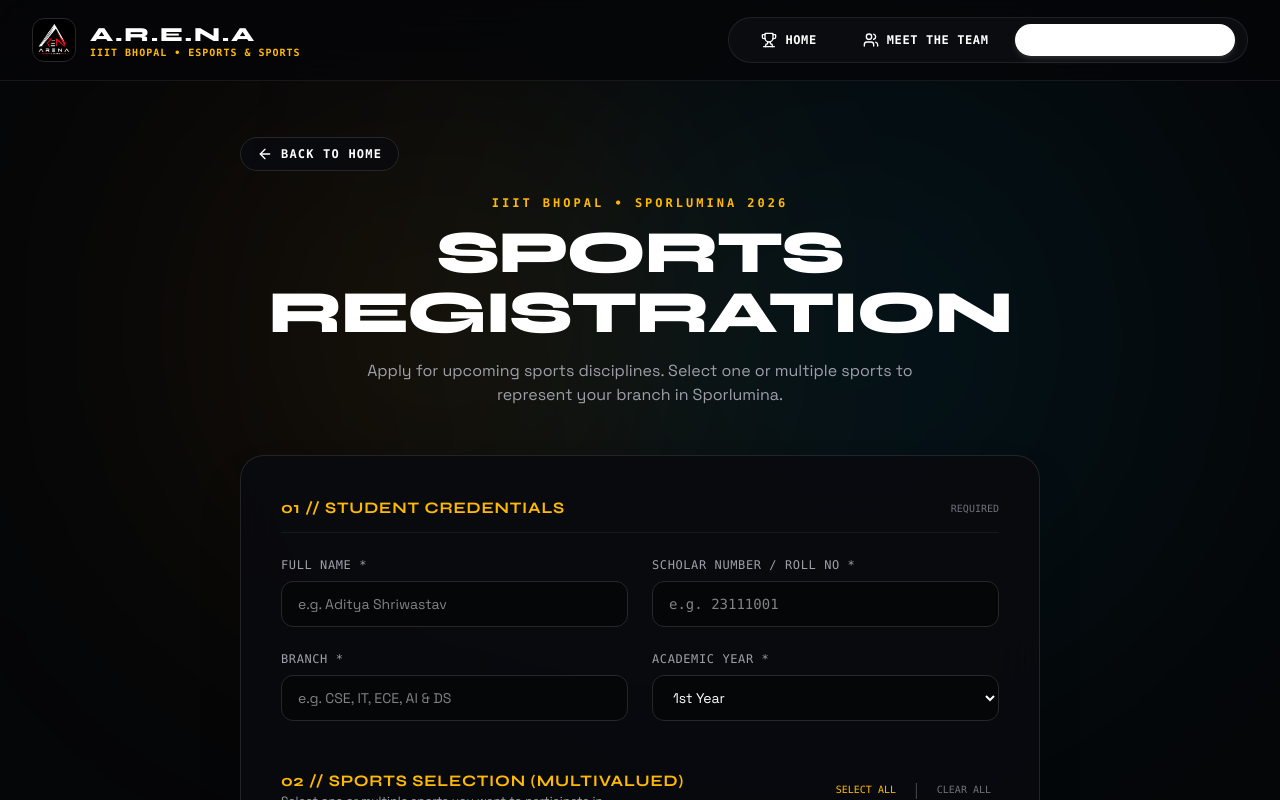
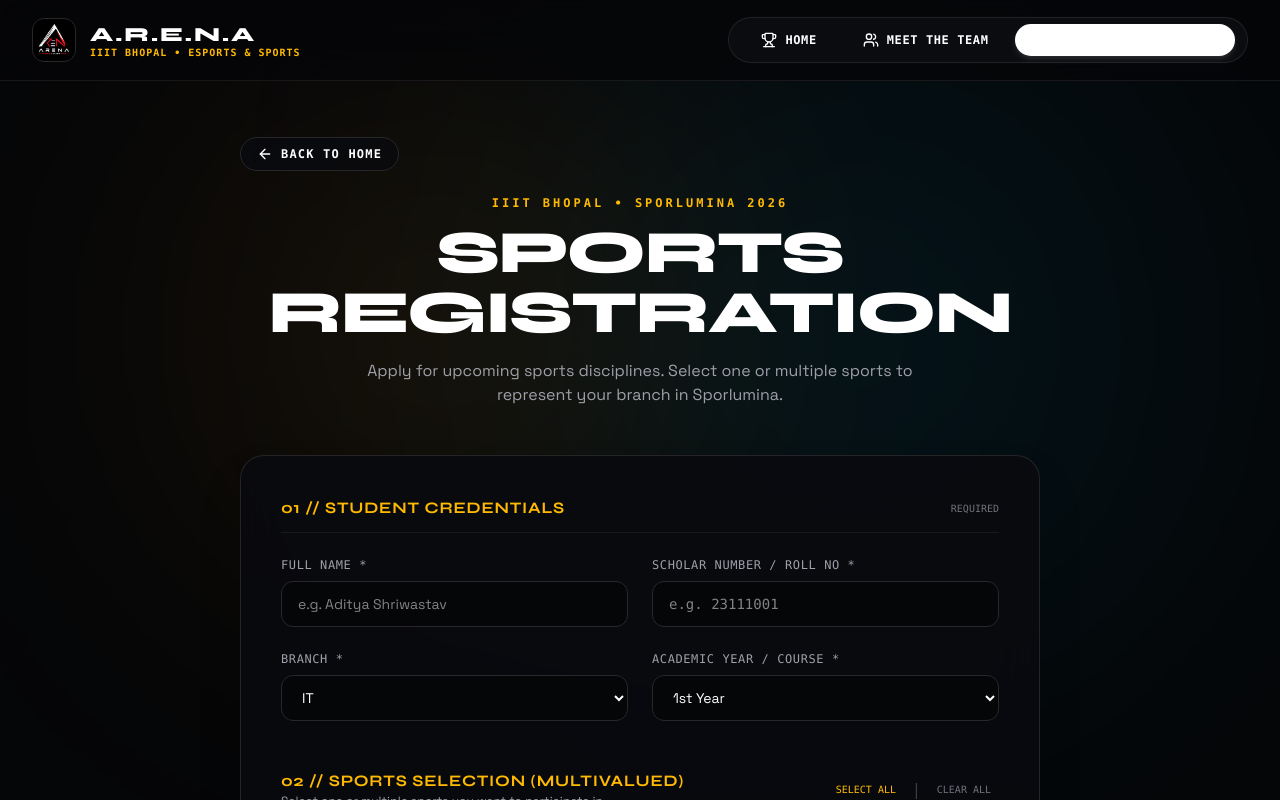
Before and after one commit to arena-iiitbpl/arena-web, a Next.js app: page /apply in a window 1280 px wide. Shown: the top 800 px of the page. Built offline with nearby package versions, Linux system fonts and the light colour scheme.

Commit message:
Update registration form with selectable branch dropdown, MCA and MTECH options, and Instagram follow button

```diff
--- a/app/apply/page.js
+++ b/app/apply/page.js
@@ -11,8 +11,19 @@
   AlertCircle,
   Loader2,
   Check,
-  Download
+  Download,
+  ExternalLink
 } from "lucide-react";
+
+function InstagramIcon(props) {
+  return (
+    <svg viewBox="0 0 24 24" stroke="currentColor" strokeWidth="2" fill="none" strokeLinecap="round" strokeLinejoin="round" {...props}>
+      <rect x="2" y="2" width="20" height="20" rx="5" ry="5" />
+      <path d="M16 11.37A4 4 0 1 1 12.63 8 4 4 0 0 1 16 11.37z" />
+      <line x1="17.5" y1="6.5" x2="17.51" y2="6.5" />
+    </svg>
+  );
+}
 
 // Exact list of 11 sports requested by user
 const SPORTS_LIST = [
@@ -29,13 +40,15 @@
   { id: "volleyball", name: "Volleyball", category: "Physical" },
 ];
 
-const YEAR_OPTIONS = ["1st Year", "2nd Year", "3rd Year", "4th Year"];
+const BRANCH_OPTIONS = ["IT", "MNC", "PNC", "CSE", "AI", "DS", "CS", "CPS", "ECE"];
+
+const YEAR_OPTIONS = ["1st Year", "2nd Year", "3rd Year", "4th Year", "MCA", "MTECH"];
 
 export default function ApplyPage() {
   const [formData, setFormData] = useState({
     name: "",
     scholarNo: "",
-    branch: "",
+    branch: BRANCH_OPTIONS[0],
     year: YEAR_OPTIONS[0],
     selectedSports: [],
   });
@@ -90,7 +103,7 @@
     }
 
     if (!formData.branch.trim()) {
-      setErrorMsg("Please enter your Branch.");
+      setErrorMsg("Please select your Branch.");
       return;
     }
 
@@ -210,11 +223,11 @@
 
               <div className="flex justify-between border-b border-zinc-900 pb-2">
                 <span className="text-zinc-500 font-mono">Branch:</span>
-                <span className="font-bold text-white">{successData.branch}</span>
+                <span className="font-bold text-white uppercase">{successData.branch}</span>
               </div>
 
               <div className="flex justify-between border-b border-zinc-900 pb-2">
-                <span className="text-zinc-500 font-mono">Academic Year:</span>
+                <span className="text-zinc-500 font-mono">Academic Year / Course:</span>
                 <span className="font-bold text-white">{successData.year}</span>
               </div>
 
@@ -230,10 +243,22 @@
               </div>
             </div>
 
+            {/* Action Buttons including Instagram Follow */}
             <div className="flex flex-col sm:flex-row items-center justify-center gap-4">
+              <a
+                href="https://www.instagram.com/arena_iiitb?stkn=OGR5ZHphMWYwaTE2"
+                target="_blank"
+                rel="noopener noreferrer"
+                className="w-full sm:w-auto inline-flex items-center justify-center gap-2.5 px-6 py-3.5 rounded-full bg-gradient-to-r from-purple-600 via-pink-600 to-amber-500 text-white font-extrabold text-xs uppercase tracking-widest font-mono hover:opacity-90 transition-all duration-300 shadow-lg shadow-pink-500/20"
+              >
+                <InstagramIcon className="w-4 h-4" />
+                <span>Follow A.R.E.N.A on Instagram</span>
+                <ExternalLink className="w-3.5 h-3.5 opacity-80" />
+              </a>
+
               <button
                 onClick={() => window.print()}
-                className="w-full sm:w-auto inline-flex items-center justify-center gap-2 px-6 py-3 rounded-full bg-white text-black font-extrabold text-xs uppercase tracking-widest font-mono hover:bg-amber-400 transition-colors"
+                className="w-full sm:w-auto inline-flex items-center justify-center gap-2 px-6 py-3.5 rounded-full bg-white text-black font-extrabold text-xs uppercase tracking-widest font-mono hover:bg-amber-400 transition-colors"
               >
                 <Download className="w-4 h-4" />
                 <span>Save / Print Receipt</span>
@@ -245,12 +270,12 @@
                   setFormData({
                     name: "",
                     scholarNo: "",
-                    branch: "",
+                    branch: BRANCH_OPTIONS[0],
                     year: YEAR_OPTIONS[0],
                     selectedSports: [],
                   });
                 }}
-                className="w-full sm:w-auto inline-flex items-center justify-center gap-2 px-6 py-3 rounded-full bg-zinc-900 border border-zinc-800 text-zinc-300 font-mono text-xs font-bold uppercase tracking-widest hover:text-white hover:border-zinc-700"
+                className="w-full sm:w-auto inline-flex items-center justify-center gap-2 px-6 py-3.5 rounded-full bg-zinc-900 border border-zinc-800 text-zinc-300 font-mono text-xs font-bold uppercase tracking-widest hover:text-white hover:border-zinc-700"
               >
                 <span>Register Another Student</span>
               </button>
@@ -311,30 +336,33 @@
               </div>
 
               <div className="grid grid-cols-1 sm:grid-cols-2 gap-6">
-                {/* Writable Branch Field */}
+                {/* Selectable Branch Field */}
                 <div>
                   <label className="block text-xs font-mono text-zinc-400 uppercase tracking-wider mb-2">
                     Branch *
                   </label>
-                  <input
-                    type="text"
-                    required
-                    placeholder="e.g. CSE, IT, ECE, AI & DS"
+                  <select
                     value={formData.branch}
                     onChange={(e) => setFormData({ ...formData, branch: e.target.value })}
-                    className="w-full bg-[#050608] border border-zinc-800 rounded-xl px-4 py-3 text-sm text-white focus:outline-none focus:border-amber-400 transition-colors font-['Space_Grotesk']"
-                  />
+                    className="w-full bg-[#050608] border border-zinc-800 rounded-xl px-4 py-3 text-sm text-white focus:outline-none focus:border-amber-400 transition-colors font-['Space_Grotesk'] cursor-pointer"
+                  >
+                    {BRANCH_OPTIONS.map((b, idx) => (
+                      <option key={idx} value={b} className="bg-[#050608] text-white">
+                        {b}
+                      </option>
+                    ))}
+                  </select>
                 </div>
 
-                {/* Academic Year */}
+                {/* Academic Year / Course Field */}
                 <div>
                   <label className="block text-xs font-mono text-zinc-400 uppercase tracking-wider mb-2">
-                    Academic Year *
+                    Academic Year / Course *
                   </label>
                   <select
                     value={formData.year}
                     onChange={(e) => setFormData({ ...formData, year: e.target.value })}
-                    className="w-full bg-[#050608] border border-zinc-800 rounded-xl px-4 py-3 text-sm text-white focus:outline-none focus:border-amber-400 transition-colors font-['Space_Grotesk']"
+                    className="w-full bg-[#050608] border border-zinc-800 rounded-xl px-4 py-3 text-sm text-white focus:outline-none focus:border-amber-400 transition-colors font-['Space_Grotesk'] cursor-pointer"
                   >
                     {YEAR_OPTIONS.map((y, idx) => (
                       <option key={idx} value={y} className="bg-[#050608] text-white">
@@ -428,7 +456,7 @@
               <button
                 type="submit"
                 disabled={loading}
-                className="w-full py-4 rounded-full bg-white text-black hover:bg-amber-400 font-extrabold text-sm uppercase tracking-widest font-mono transition-all duration-300 flex items-center justify-center gap-2 shadow-xl shadow-white/5 disabled:opacity-50"
+                className="w-full py-4 rounded-full bg-white text-black hover:bg-amber-400 font-extrabold text-sm uppercase tracking-widest font-mono transition-all duration-300 flex items-center justify-center gap-2 shadow-xl shadow-white/5 disabled:opacity-50 cursor-pointer"
               >
                 {loading ? (
                   <>
```
